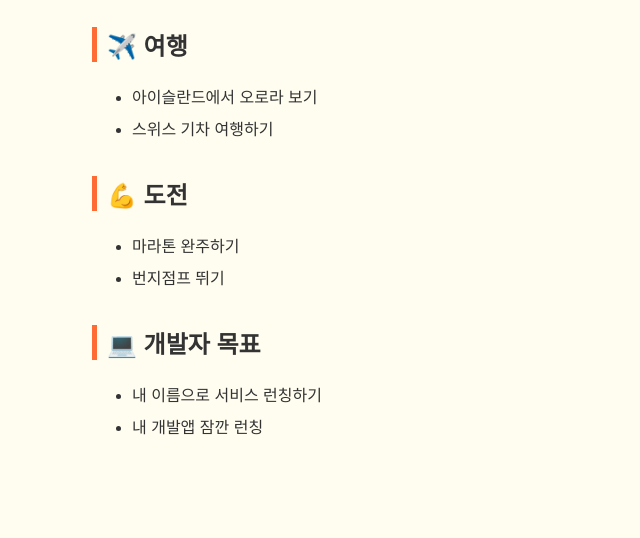
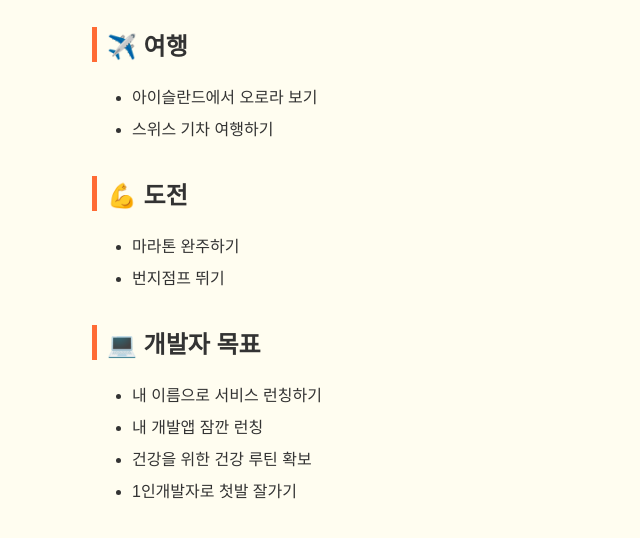
Before and after one commit to seungjael508-oss/bucketlist, a plain HTML site: page index.html in a window 1280 px wide. Shown: the part 144-682 px from the top of the page, without its empty margins (223-863 px from the left). Drawn offline with Linux system fonts and the light colour scheme.

Commit message:
리스트추가

```diff
--- a/index.html
+++ b/index.html
@@ -46,6 +46,8 @@
     <ul>
       <li>내 이름으로 서비스 런칭하기</li>
       <li>내 개발앱 잠깐 런칭</li>
+      <li>건강을 위한 건강 루틴 확보</li>
+      <li>1인개발자로 첫발 잘가기</li>
     </ul>
   </body>
 </html>
```
